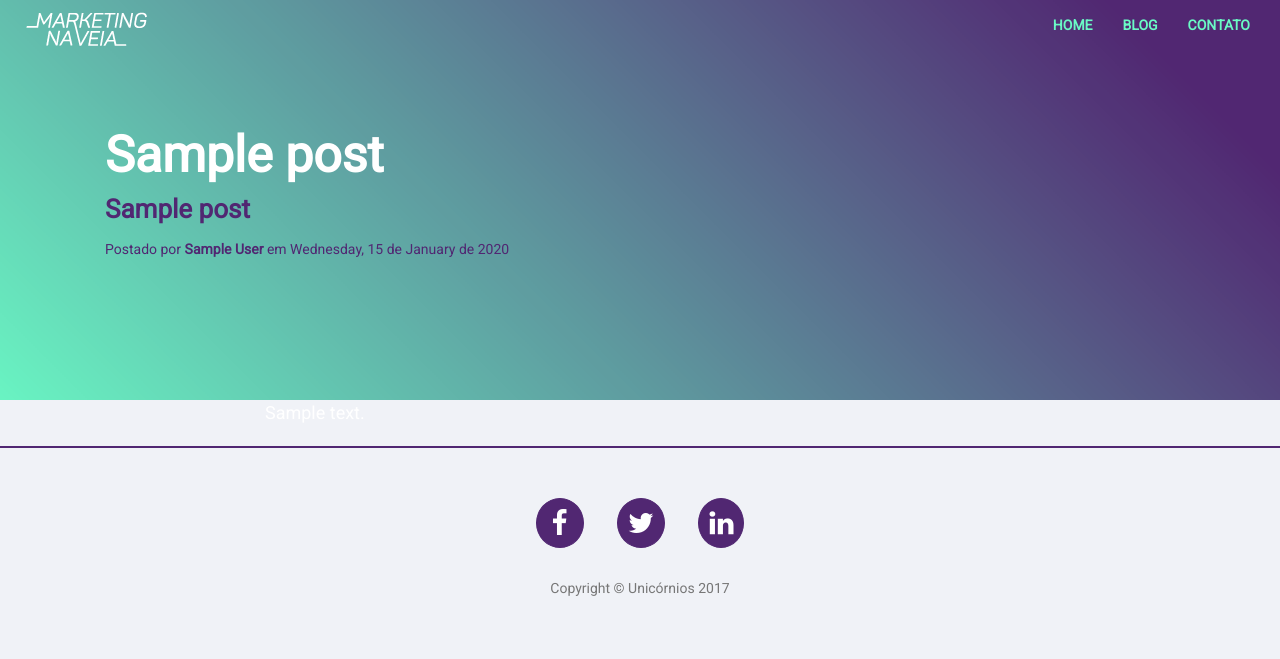
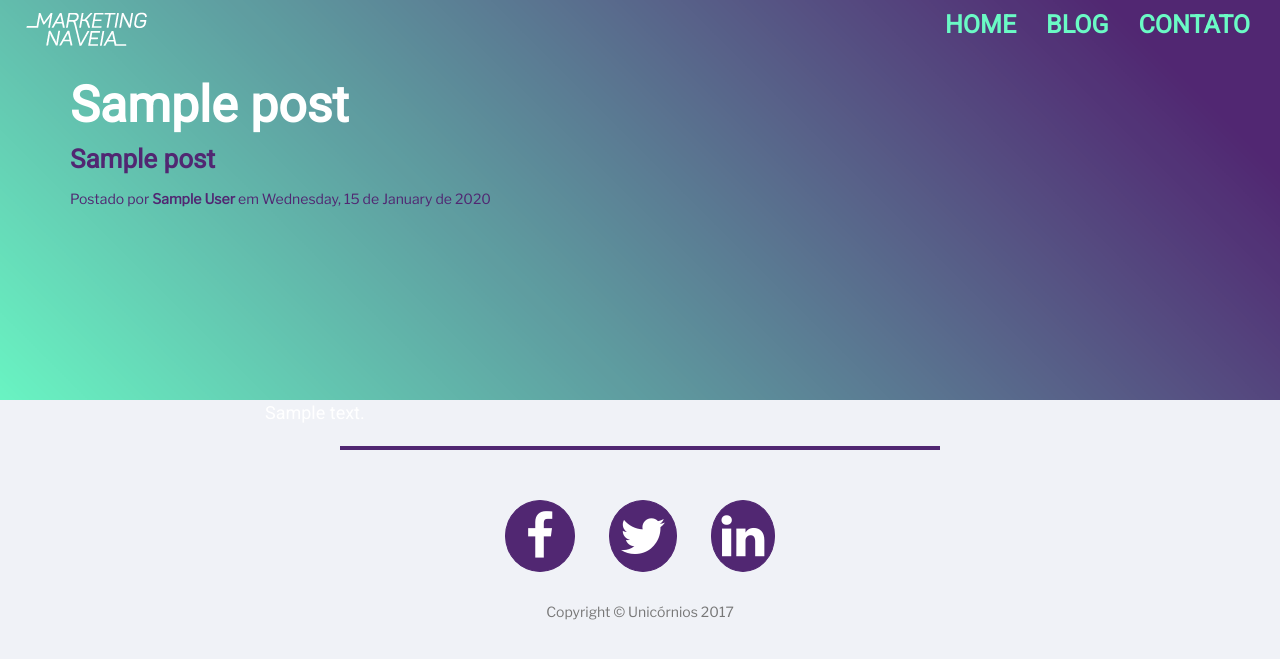
Before and after one commit to gxpunicornios/marketingnaveia, a PHP site: page /phpmail/post.php?id=1 in a window 1280 px wide. Shown: the top 659 px of the page. Run offline with PHP 8.4, Linux system fonts and the light colour scheme; tables that the repository leaves empty or names only in its code hold one stand-in row (values such as "Sample post"); data that the repository does not hold is empty.

Commit message:
Ajuste e saparação no css dos posts

```diff
--- a/css/posts.css
+++ b/css/posts.css
@@ -26,22 +26,12 @@ header.intro-header{
     margin-bottom: 0px;
 }
 
-.intro-header .site-heading {
-    padding: 50px 50px 50px;
-    color: #fff;
-}
-
 .intro-header .site-heading .subheading{
     font-size: 24px;
     line-height: 1.1;
     display: block;
     font-weight: 300;
     margin: 10px 0 0;
-}
-
-.intro-header h1 {
-    margin-top: 0;
-    font-size: 50px;
 }
 
 hr{
@@ -54,8 +44,11 @@ hr{
 a{
   color: #512772;
   text-decoration: none;
-  font-family:'Roboto', sans-serif !important;
+  font-family: 'Libre Franklin', sans-serif;
+  font-weight: bold;
+  font-size: 25px;
 }
+
 #blog-posts{
     width:100%;
     padding: 50px;
@@ -165,7 +158,7 @@ footer i{
   margin: 30px 15px;
 }
 footer i.fa-facebook{
-  padding: 10px 15px 10px 15px;
+  padding: 10px 20px 10px 20px;
 }
 
 .meio{
@@ -185,7 +178,10 @@ footer i.fa-facebook{
 }
 
 #blog-head h1,p{
-  color: #512772;
+  color: #2d2e32;
+  font-family: 'Libre Franklin', sans-serif;
+  text-align: justify;
+  text-justify: inter-word;
 }
 
 .teste{
--- a/post.php
+++ b/post.php
@@ -25,10 +25,11 @@ $post = $db->getPost($id);
   <!--<link href="lib/css/bootstrap.min.css" rel="stylesheet">-->
   <link href="vendor/bootstrap/css/bootstrap.min.css" rel="stylesheet">
   <!--<link href="lib/css/bootstrap-theme.min.css" rel="stylesheet">-->
+  <link rel="shortcut icon" href="img/img_thumb.png" type="image/x-png">
   <link href="https://fonts.googleapis.com/css?family=Roboto" rel="stylesheet">
-  <link href="css/style.css" rel="stylesheet">
+  <link href="https://fonts.googleapis.com/css?family=Libre+Franklin" rel="stylesheet">
+  <link href="css/posts.css" rel="stylesheet">
   <link rel="stylesheet" href="font-awesome/css/font-awesome.min.css">
-  <link rel="shortcut icon" href="img/img_thumb.png" type="image/x-png">
 
 </head>
 <?php include_once("analyticstracking.php") ?>
```
